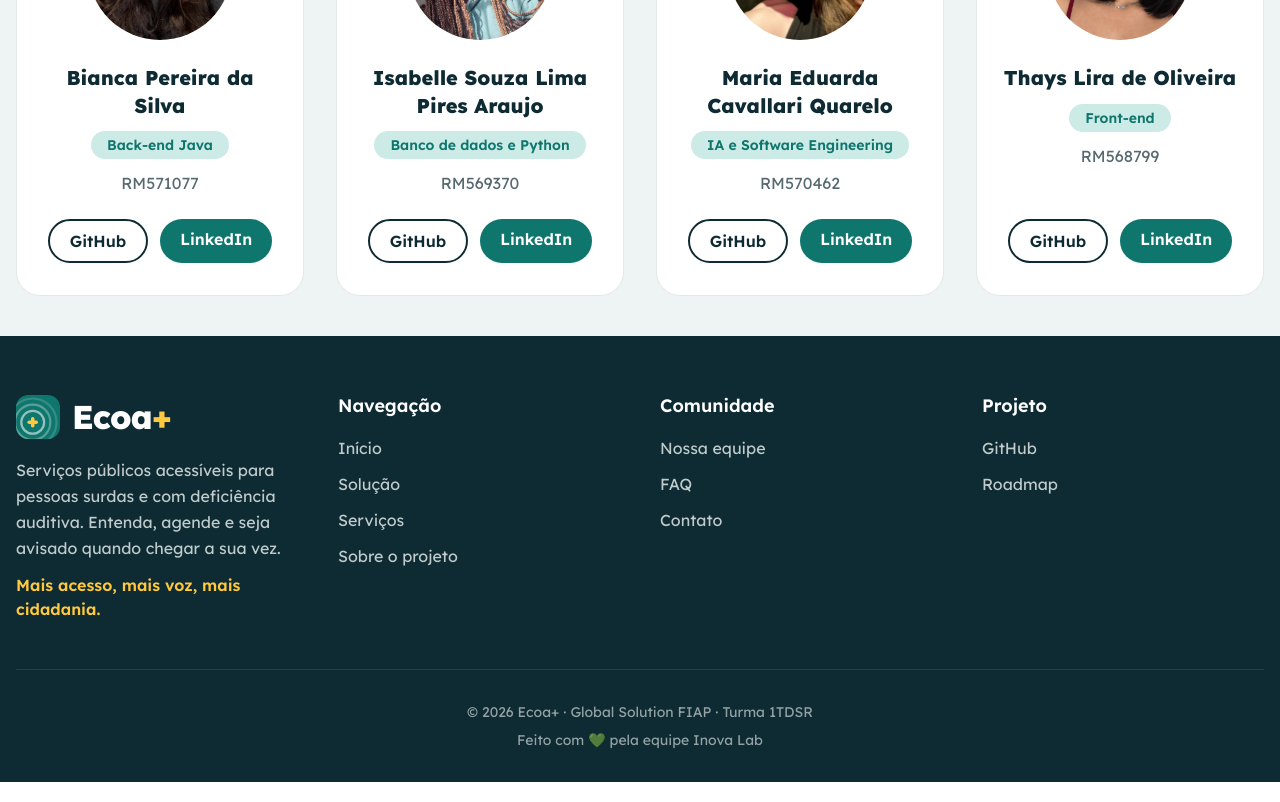
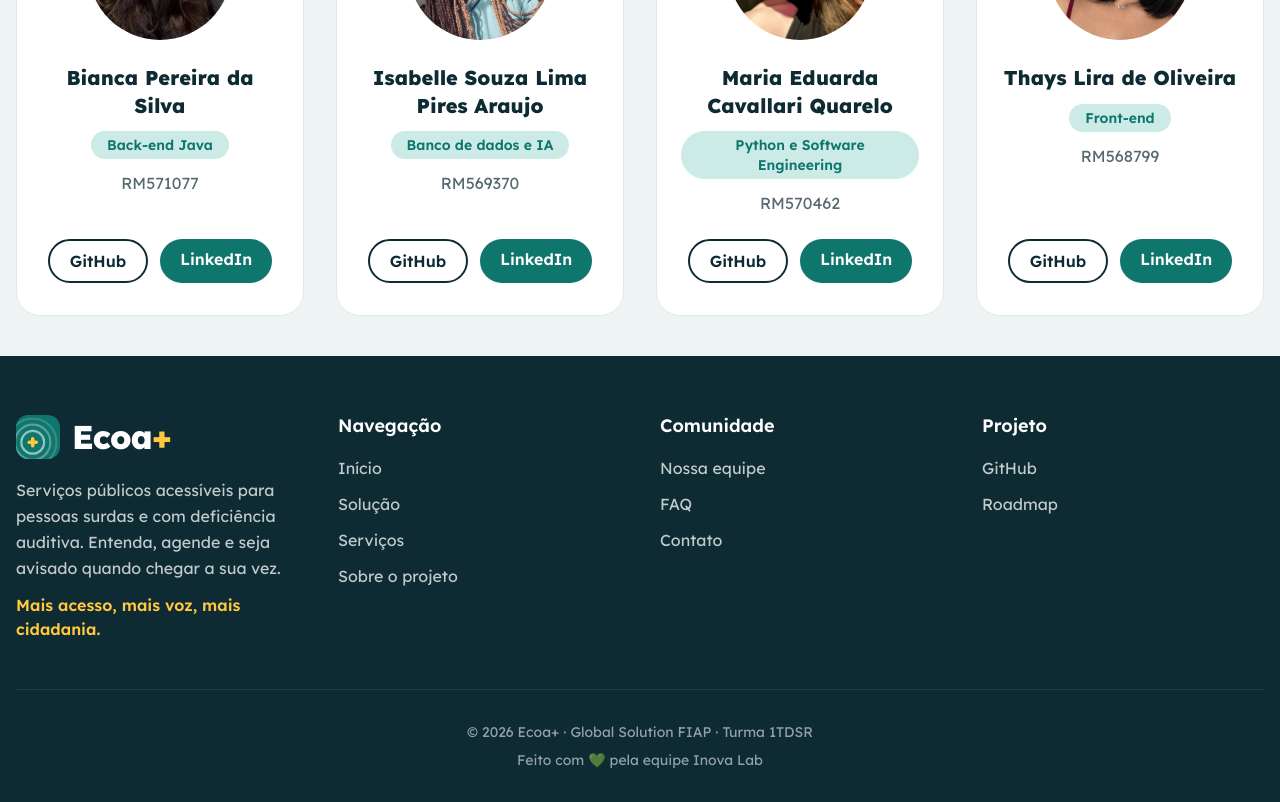
Before and after one commit to thaylira2026-hub/projeto-ecoa-global-solution, a React (Vite) app: page /integrantes in a window 1280 px wide. Shown: the part 880-1682 px from the top of the page. Built offline with nearby package versions, Linux system fonts and the light colour scheme.

Commit message:
Correção da função das integrantes

```diff
--- a/src/data/integrante.ts
+++ b/src/data/integrante.ts
@@ -12,7 +12,7 @@ export const integrantes: Integrante[] = [
   {
     nome: 'Isabelle Souza Lima Pires Araujo',
     rm: 'RM569370',
-    funcao: 'Banco de dados e Python',
+    funcao: 'Banco de dados e IA',
     github: 'https://github.com/isasouzz',
     linkedin: 'https://www.linkedin.com/in/isabelle-souza-9342a027a/',
     foto: '/img/foto_isa.jpeg',
@@ -20,7 +20,7 @@ export const integrantes: Integrante[] = [
   {
     nome: 'Maria Eduarda Cavallari Quarelo',
     rm: 'RM570462',
-    funcao: 'IA e Software Engineering',
+    funcao: 'Python e Software Engineering',
     github: 'https://github.com/dudaquarelo',
     linkedin: 'https://www.linkedin.com/in/dudaquarelo/',
     foto: '/img/foto_duda.jpeg',
```
